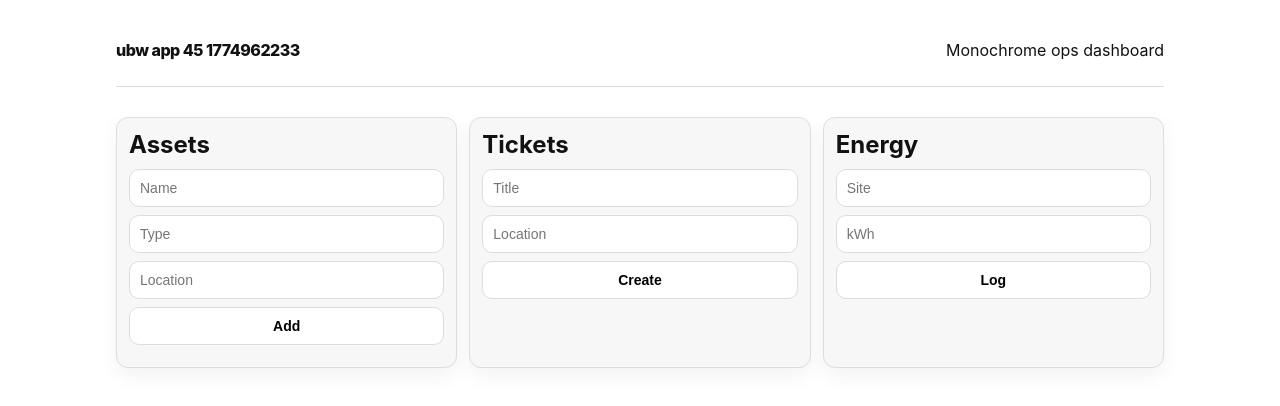
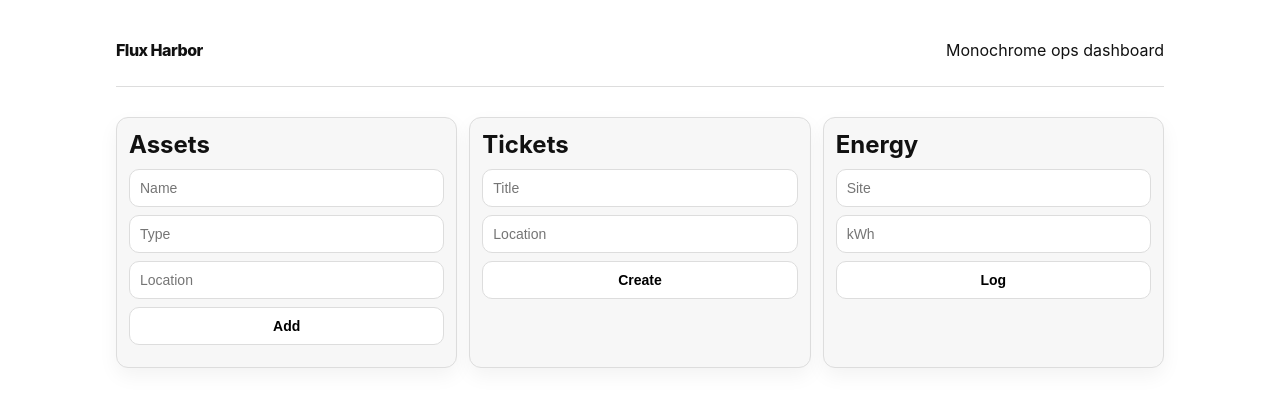
Before and after one commit to Ashutoshsingh20/bw-app-45-1774962233, a website: page public/index.html in a window 1280 px wide. Drawn offline with Linux system fonts and the light colour scheme; no server answers.

Commit message:
chore: brand app

```diff
--- a/public/index.html
+++ b/public/index.html
@@ -3,13 +3,13 @@
 <head>
   <meta charset="UTF-8" />
   <meta name="viewport" content="width=device-width, initial-scale=1.0" />
-  <title>ubw app 45 1774962233</title>
+  <title>Flux Harbor</title>
   <link rel="stylesheet" href="/style.css" />
 </head>
 <body>
   <div class="shell">
     <header>
-      <div class="logo">ubw app 45 1774962233</div>
+      <div class="logo">Flux Harbor</div>
       <p>Monochrome ops dashboard</p>
     </header>
     <section class="metrics" id="metrics"></section>
```
Also changed, not shown: package.json (+9 -3 lines), README.md.
